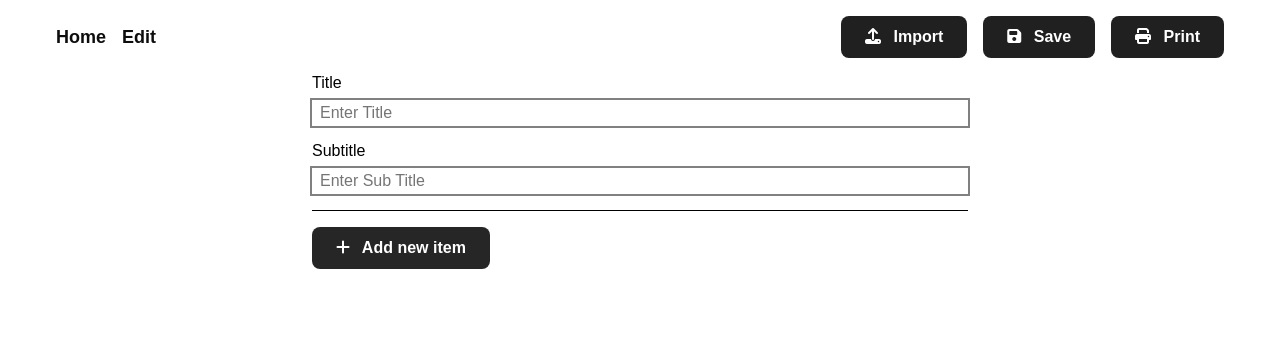
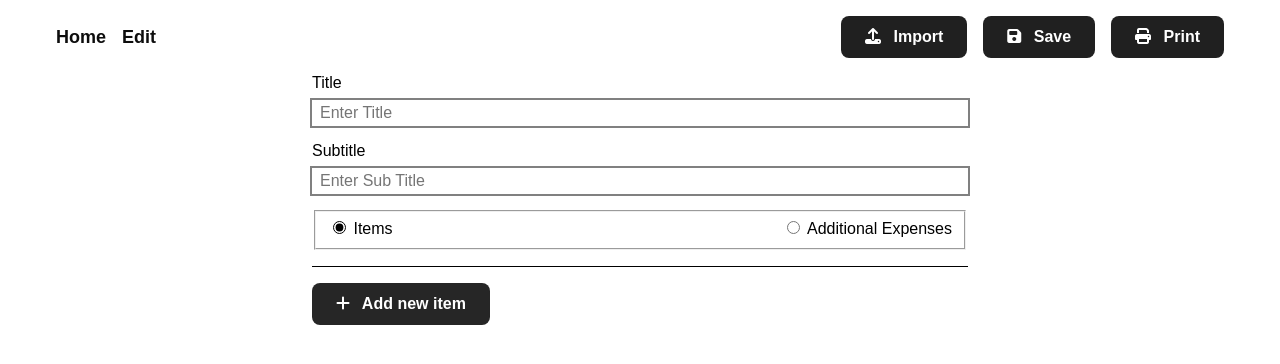
Before and after one commit to obed2025/shopping-list, a SvelteKit app: page /edit in a window 1280 px wide. Shown: the top 364 px of the page. Built offline with nearby package versions, Linux system fonts and the light colour scheme.

Commit message:
Add a feature to create additional expenses

```diff
--- /dev/null
+++ b/src/lib/AdditionalExpenses.svelte
@@ -0,0 +1,28 @@
+<script lang="ts">
+	import { data } from './state.svelte';
+	import Button from './Button.svelte';
+
+	const reversedExpenses = $derived((() => [...data.additionalExpenses].reverse())());
+</script>
+
+<div class="container">
+	{#each reversedExpenses as item, i}
+		<div>
+			<input type="text" bind:value={item.name} placeholder="Title" />
+			<input type="number" inputmode="numeric" bind:value={item.amount} placeholder="Amount" />
+			<Button
+				onclick={() => data.additionalExpenses.splice(data.additionalExpenses.length - (i + 1), 1)}
+				icon="trash"
+				text="Delete"
+			></Button>
+		</div>
+	{/each}
+</div>
+
+<style>
+	.container {
+		display: grid;
+		grid-template-columns: repeat(auto-fill, minmax(200px, 1fr));
+		gap: 1rem;
+	}
+</style>
--- a/src/lib/Header.svelte
+++ b/src/lib/Header.svelte
@@ -9,6 +9,7 @@
 		data.title = data2.title;
 		data.subtitle = data2.subtitle;
 		data.list = data2.list;
+		data.additionalExpenses = data2.additionalExpenses;
 	}
 
 	function saveData() {
--- a/src/lib/Items.svelte
+++ b/src/lib/Items.svelte
@@ -10,7 +10,7 @@
 		<div>
 			<input type="text" bind:value={item.description} placeholder="Description" />
 			<input type="text" bind:value={item.unit} placeholder="Unit" />
-			<input type="number" inputmode="numeric" bind:value={item.quantity} placeholder="quantity" />
+			<input type="number" inputmode="numeric" bind:value={item.quantity} placeholder="Quantity" />
 			<input
 				type="number"
 				inputmode="numeric"
--- a/src/lib/state.svelte.ts
+++ b/src/lib/state.svelte.ts
@@ -1,19 +1,26 @@
-interface ListItem {
+export interface ListItem {
 	description: string;
 	unit: string;
 	quantity: number | null;
 	unitPrice: number | null;
 }
 
+export interface AdditionalExpenses {
+	name: string;
+	amount: number | null;
+}
+
 class Page {
 	title = $state('');
 	headerHeight = $state(0);
+	selectedOption: 'items' | 'additional-expenses' = $state('items');
 }
 
 class Data {
 	title = $state('');
 	subtitle = $state('');
 	list: ListItem[] = $state([]);
+	additionalExpenses: AdditionalExpenses[] = $state([]);
 
 	reset() {
 		this.title = '';
@@ -25,7 +32,8 @@ class Data {
 		JSON.stringify({
 			title: this.title,
 			subtitle: this.subtitle,
-			list: this.list
+			list: this.list,
+			additionalExpenses: this.additionalExpenses
 		})
 	);
 }
--- a/src/routes/edit/+page.svelte
+++ b/src/routes/edit/+page.svelte
@@ -2,6 +2,7 @@
 	import { page, data } from '$lib/state.svelte';
 	import Items from '$lib/Items.svelte';
 	import Button from '$lib/Button.svelte';
+	import AdditionalExpenses from '$lib/AdditionalExpenses.svelte';
 
 	page.title = 'Edit';
 
@@ -13,15 +14,53 @@
 			unitPrice: null
 		});
 	}
+
+	function addExpenses() {
+		data.additionalExpenses.push({
+			name: '',
+			amount: null
+		});
+	}
 </script>
 
-<form>
+<form onsubmit={(e) => e.preventDefault()}>
 	{@render Input('Title', 'title', 'Enter Title', 'title')}
 	{@render Input('Subtitle', 'subtitle', 'Enter Sub Title', 'subtitle')}
 
+	<fieldset>
+		<label for="items">
+			<input
+				type="radio"
+				name="category"
+				id="items"
+				value="items"
+				bind:group={page.selectedOption}
+			/>
+			Items
+		</label>
+		<label for="additional-expenses">
+			<input
+				type="radio"
+				name="category"
+				id="additional-expenses"
+				value="additional-expenses"
+				bind:group={page.selectedOption}
+			/>
+			Additional Expenses
+		</label>
+	</fieldset>
+
 	<hr />
-	<Button onclick={addItem} icon="plus" text="Add new item"></Button>
-	<Items></Items>
+
+	{#if page.selectedOption === 'items'}
+		<Button onclick={addItem} icon="plus" text="Add new item"></Button>
+		<Items></Items>
+	{/if}
+
+	{#if page.selectedOption === 'additional-expenses'}
+		<Button onclick={addExpenses} icon="plus" text="Add new expenses"></Button>
+		<AdditionalExpenses></AdditionalExpenses>
+	{/if}
 </form>
 
 {#snippet Input(label: string, id: string, placeholder: string, value: 'title' | 'subtitle')}
@@ -38,6 +77,7 @@
 		gap: 1rem;
 		max-width: 41rem;
 		margin: auto;
+		accent-color: black;
 	}
 
 	:global(button) {
@@ -63,9 +103,14 @@
 
 	label {
 		font-weight: 500;
+
+		&:has(input),
+		input {
+			cursor: pointer;
+		}
 	}
 
-	:global(input) {
+	:global(input:not([type='radio'])) {
 		padding: 0.25rem 0.5rem;
 		border: none;
 		outline: 2px solid hsl(0, 0%, 50%);
@@ -74,4 +119,11 @@
 			outline-color: hsl(0, 0%, 20%);
 		}
 	}
+
+	fieldset {
+		display: flex;
+		gap: 1rem;
+		justify-content: space-between;
+		flex-wrap: wrap;
+	}
 </style>
```
Also changed, not shown: src/lib/Table.svelte (+21 -1 lines), src/lib/Table2.svelte (added, +25 -0 lines), src/lib/TableFoot.svelte (+9 -3 lines).
